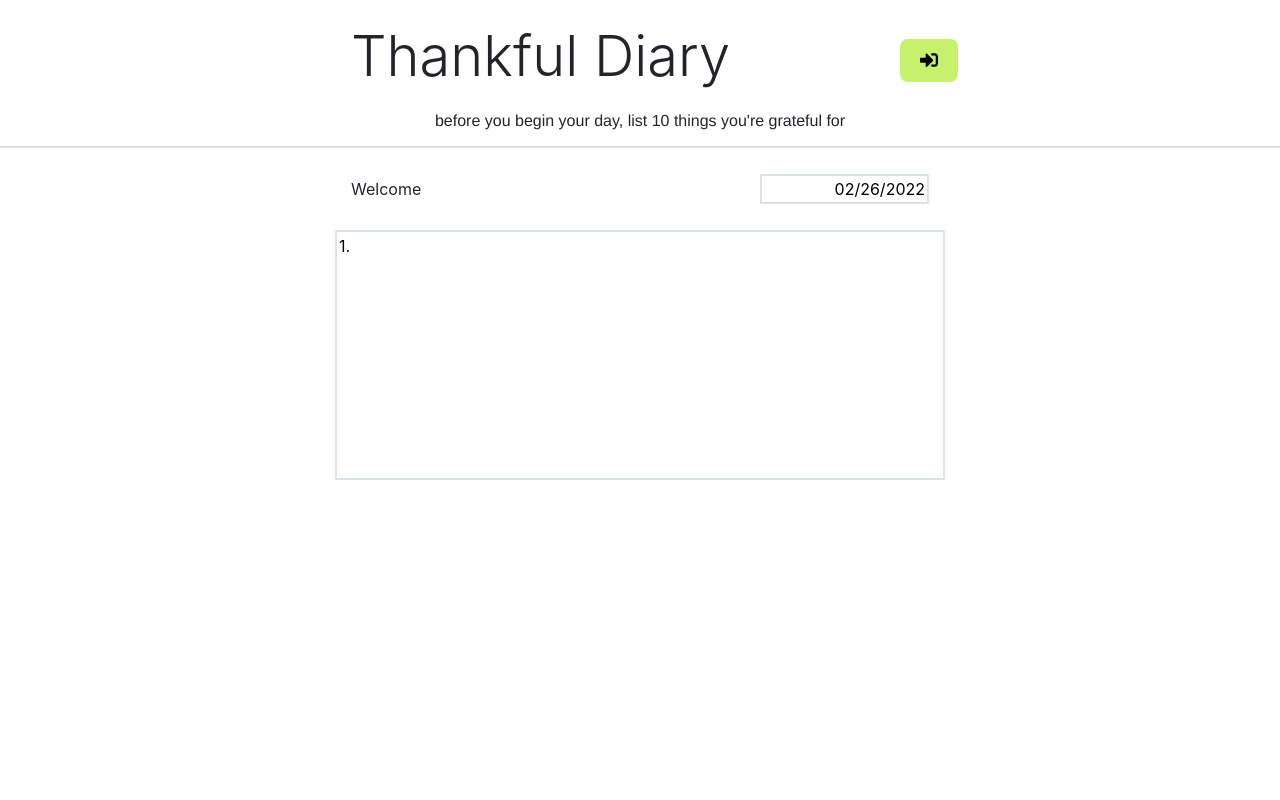
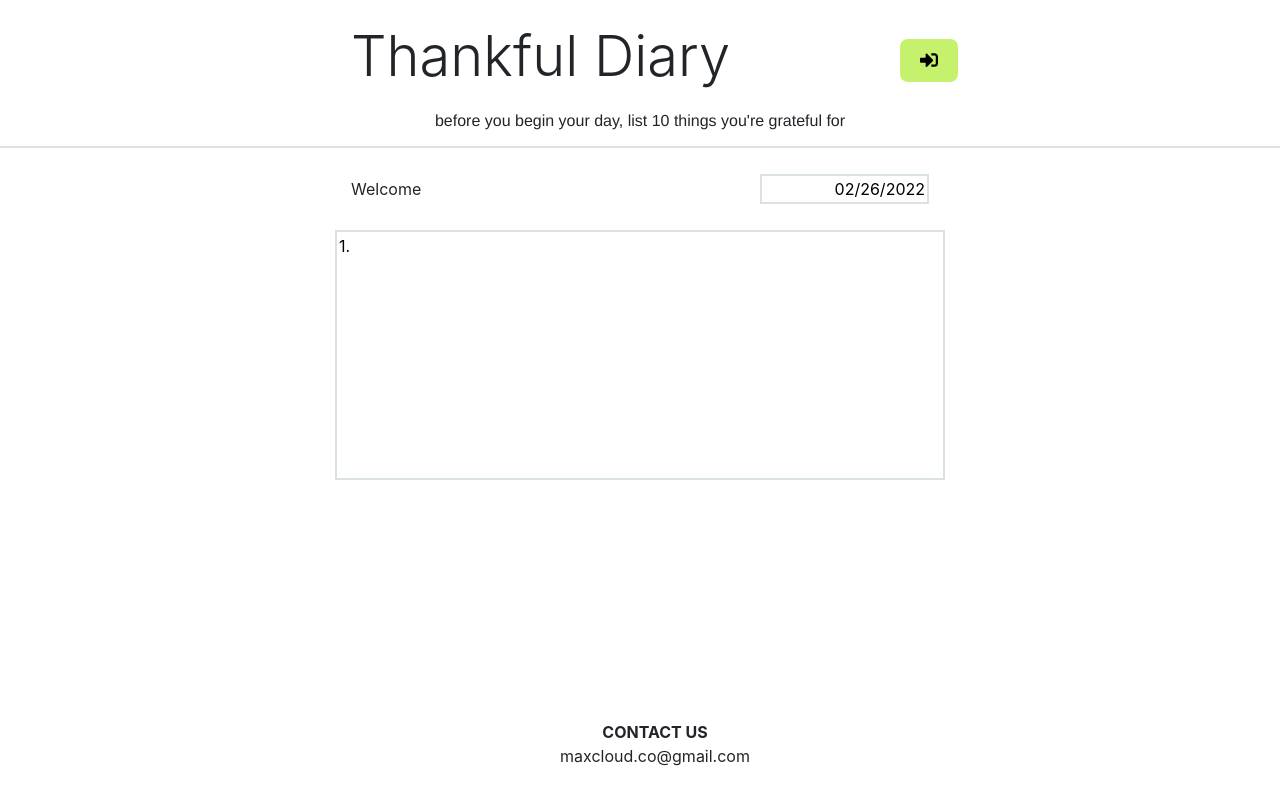
Before and after one commit to mohannaidu/gratitude, a React (Create React App) app: page / in a window 1280 px wide. Built offline with nearby package versions, Linux system fonts and the light colour scheme; no server answers.

Commit message:
added footer

```diff
--- a/src/App.css
+++ b/src/App.css
@@ -85,6 +85,13 @@ h6 {
     flex: 2;
 }
 
+.footer {
+    position:fixed;
+    bottom:0;
+    width:100%;
+    height:10vh;
+}
+
 @media only screen and (max-width: 420px) and (orientation: portrait){
     h3 {
         zoom: 60%;
--- a/src/App.tsx
+++ b/src/App.tsx
@@ -164,6 +164,15 @@ export default function App(){
                   <ListEditor entry={entries} handleCallback={handleCallback} onEntryChange={onChange}/>
               </div>
           </div>
+
+          <div className="footer">
+              <div className="display-6 center-grid">
+                  <b>CONTACT US</b>
+              </div>
+              <div className="display-6 center-grid">
+                  maxcloud.co@gmail.com
+              </div>
+          </div>
       </div>
   );
 }
```
